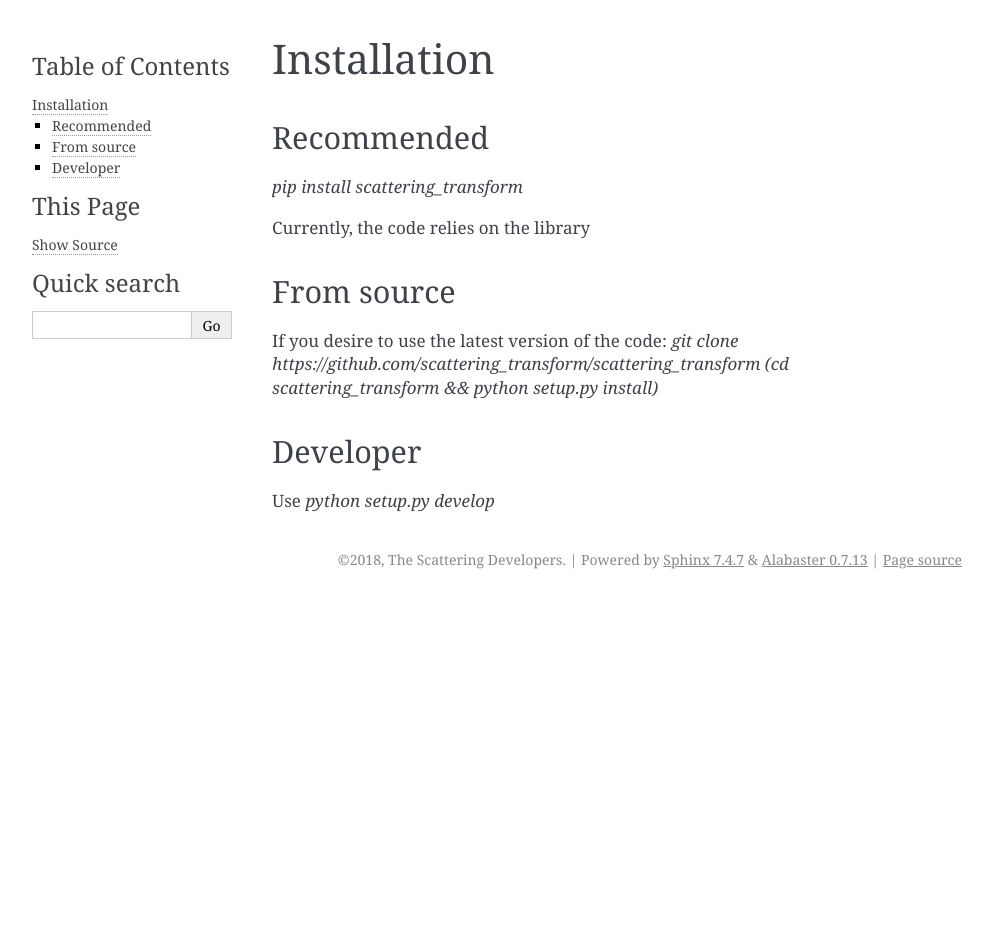
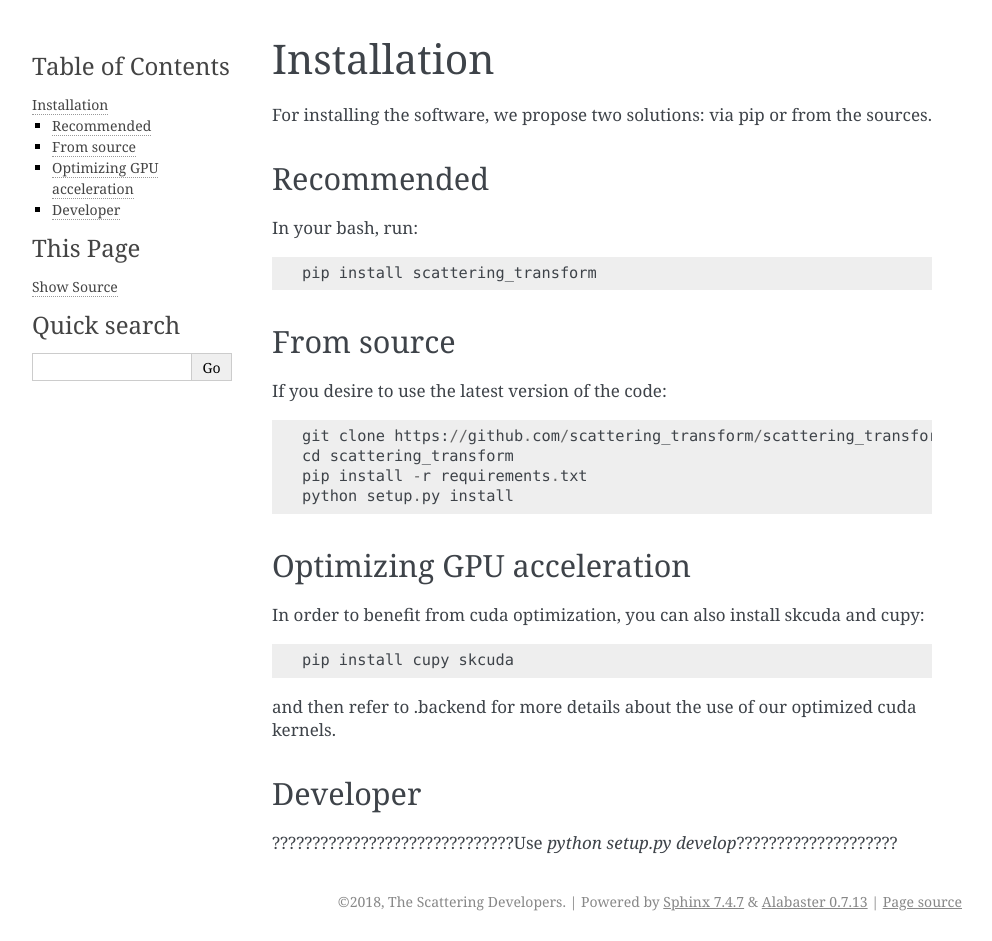
Before and after one commit to kymatio/kymatio, a Sphinx documentation site: the page built from doc/source/installation.rst, in a window 1280 px wide. Shown: the whole page, without its empty margins (148-1140 px from the left). Built offline with Sphinx 7.4.7, drawn with Linux system fonts in a browser that asks for light colours; formulas are drawn with MathJax 3; before the commit the page ends 900 px from its top, so only the background shows below that.

Commit message:
Installation(developer??)

```diff
--- a/doc/source/installation.rst
+++ b/doc/source/installation.rst
@@ -1,21 +1,35 @@
 Installation
-============
+************
+
+For installing the software, we propose two solutions: via pip or from the sources.
 
 Recommended
------------
+===========
 
-`pip install scattering_transform`
+In your bash, run::
 
-Currently, the code relies on the library
+    pip install scattering_transform
 
 From source
------------
+===========
 
-If you desire to use the latest version of the code:
-`git clone https://github.com/scattering_transform/scattering_transform`
-`(cd scattering_transform && python setup.py install)`
+If you desire to use the latest version of the code::
 
+    git clone https://github.com/scattering_transform/scattering_transform
+    cd scattering_transform
+    pip install -r requirements.txt
+    python setup.py install
+
+Optimizing GPU acceleration
+===========================
+
+In order to benefit from cuda optimization, you can also install skcuda and cupy::
+
+    pip install cupy skcuda
+
+and then refer to .backend for more details about the use of our optimized cuda kernels.
 
 Developer
----------
-Use `python setup.py develop`
+=========
+
+??????????????????????????????Use `python setup.py develop`????????????????????
--- a/doc/source/userguide.rst
+++ b/doc/source/userguide.rst
@@ -31,6 +31,7 @@ Output size
 Switching devices: cuda>cpu or cuda<cpu
 =======================================
 
+.. _backend:
 Backend
 =======
 
```
